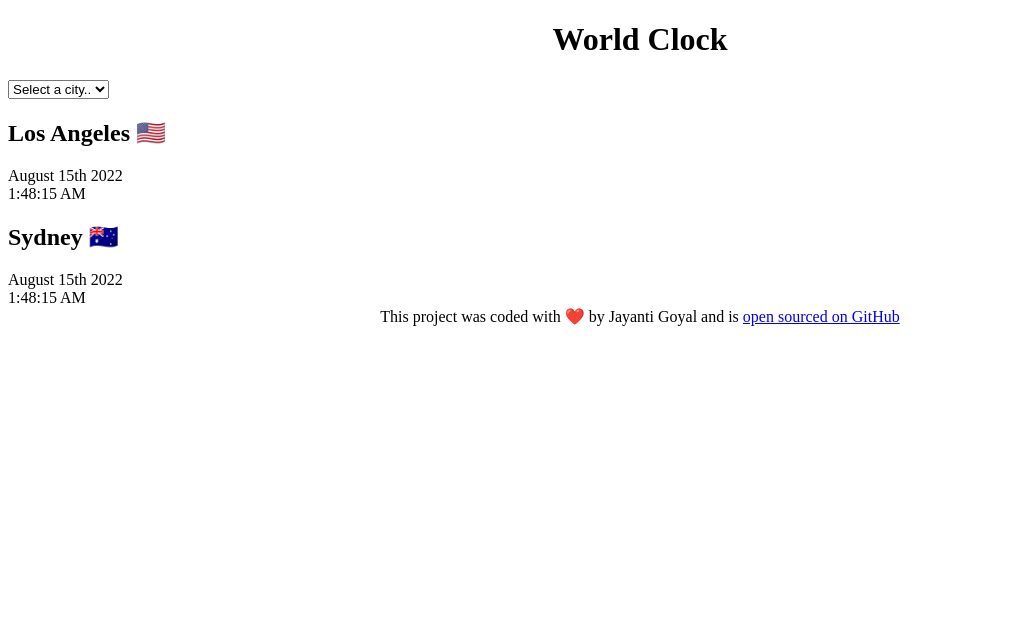
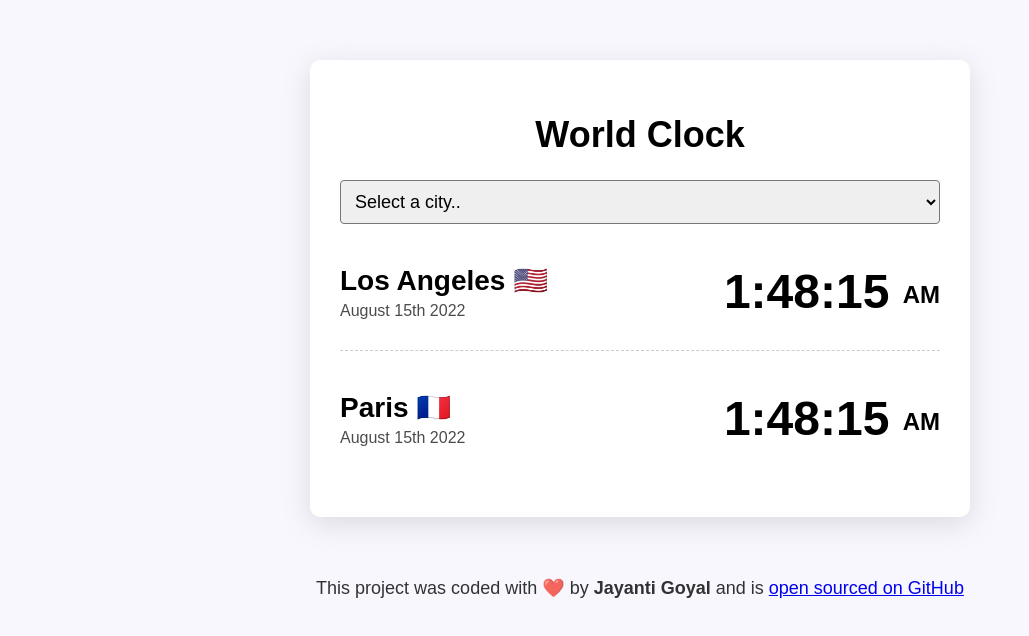
Before and after one commit to jayantigoyal1/world_clock, a plain HTML site: page index.html in a window 1280 px wide. Shown: the whole page, without its empty margins (0-1029 px from the left). Drawn offline with Linux system fonts and the light colour scheme; files that its build step writes are made by us from their sources.

Commit message:
added css

```diff
--- a/index.html
+++ b/index.html
@@ -4,7 +4,7 @@
     <meta charset="UTF-8" />
     <meta http-equiv="X-UA-Compatible" content="IE=edge" />
     <meta name="viewport" content="width=device-width, initial-scale=1.0" />
-    <link rel="stylesheet" href="css/style.css" />
+    <link rel="stylesheet" href="style.css" />
     <title>World Clock - Jayanti Goyal</title>
   </head>
   <body>
@@ -19,22 +19,26 @@
       </select>
 
       <div class="city">
-        <h2>Los Angeles 🇺🇸</h2>
-        <div class="date">August 15th 2022</div>
-        <div class="time">1:48:15 AM</div>
+        <div>
+          <h2>Los Angeles 🇺🇸</h2>
+          <div class="date">August 15th 2022</div>
+        </div>
+        <div class="time">1:48:15 <small> AM </small></div>
       </div>
       <div class="city">
-        <h2>Sydney 🇦🇺</h2>
-        <div class="date">August 15th 2022</div>
-        <div class="time">1:48:15 AM</div>
+        <div>
+          <h2>Paris 🇫🇷</h2>
+          <div class="date">August 15th 2022</div>
+        </div>
+        <div class="time">1:48:15 <small> AM </small></div>
       </div>
     </div>
     <footer>
-      This project was coded with ❤️ by Jayanti Goyal and is
+      This project was coded with ❤️ by <strong>Jayanti Goyal</strong> and is
       <a href="https://github.com/jayantigoyal1/world_clock" target="_blank">
         open sourced on GitHub</a
       >
     </footer>
-    <script src="javascript/index.js"></script>
+    <script src="index.js"></script>
   </body>
 </html>
--- a/style.css
+++ b/style.css
@@ -1,7 +1,65 @@
+body {
+  background-color: #f9f7fe;
+  font-family: sans-serif;
+}
+
 h1 {
   text-align: center;
+  font-family: sans-serif;
+  font-size: 36px;
+}
+
+h2 {
+  margin: 0 0 5px;
+  font-size: 28px;
+}
+
+select {
+  display: block;
+  width: 100%;
+  font-size: 18px;
+  border-radius: 4px;
+  padding: 10px;
+}
+
+.container {
+  max-width: 600px;
+  margin: 60px auto;
+  background: white;
+  padding: 30px;
+  box-shadow: rgba(100, 100, 111, 0.2) 0px 7px 29px 0px;
+  border-radius: 10px;
+}
+
+.city {
+  display: flex;
+  margin: 10px 0;
+  justify-content: space-between;
+  padding: 30px 0;
+  border-bottom: 1px dashed rgba(0, 0, 0, 0.2);
+}
+
+.city:last-child {
+  border: none;
+}
+
+.date {
+  opacity: 0.7;
+}
+
+.time {
+  font-size: 48px;
+  font-weight: bold;
+}
+
+.time small {
+  font-size: 24px;
+  vertical-align: middle;
+  line-height: 48px;
 }
 
 footer {
   text-align: center;
+  font-size: 18px;
+  color: rgba(0, 0, 0, 0.8);
 }
```
